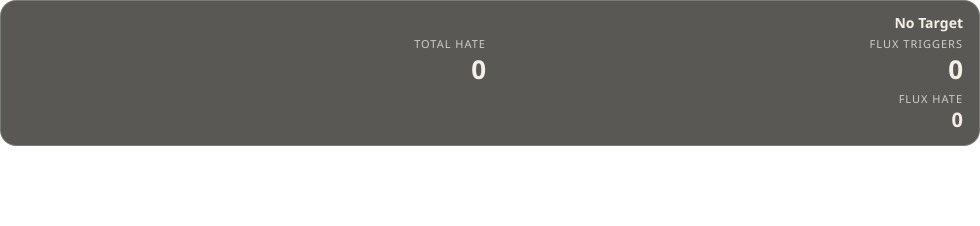
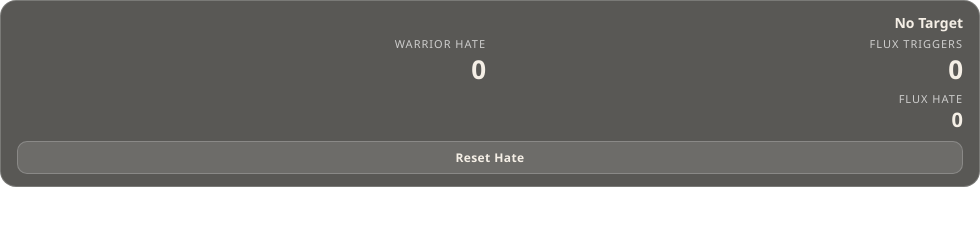
Before and after one commit to Tycee-Eecyt/p99-hate-meter, an Electron app: page overlay.html in a window 980 px wide. Drawn offline with Linux system fonts and the light colour scheme; no server answers.

Commit message:
Add overlay reset button and layout tweaks

```diff
--- a/overlay.css
+++ b/overlay.css
@@ -21,6 +21,7 @@ body {
   background: transparent;
   font-family: "Space Grotesk", "Segoe UI", sans-serif;
   color: var(--ink);
+  overflow: hidden;
 }
 
 .overlay {
@@ -29,6 +30,7 @@ body {
   border-radius: 16px;
   padding: 12px 16px;
   min-width: 260px;
+  height: 100%;
   text-align: right;
   user-select: none;
   -webkit-app-region: drag;
@@ -70,3 +72,19 @@ body {
   font-size: 20px;
   font-weight: 700;
 }
+
+.overlay-reset {
+  margin-top: 8px;
+  width: 100%;
+  border: 1px solid var(--border);
+  border-radius: 10px;
+  background: rgba(255, 255, 255, 0.12);
+  color: var(--ink);
+  font-family: inherit;
+  font-size: 12px;
+  font-weight: 700;
+  letter-spacing: 0.4px;
+  padding: 7px 10px;
+  cursor: pointer;
+  -webkit-app-region: no-drag;
+}
--- a/overlay.html
+++ b/overlay.html
@@ -11,7 +11,7 @@
       <div class="overlay-name" id="overlayName">No Target</div>
       <div class="overlay-grid">
         <div class="overlay-stat">
-          <div class="overlay-label">Total Hate</div>
+          <div class="overlay-label">Warrior Hate</div>
           <div class="overlay-value" id="overlayHate">0</div>
         </div>
         <div class="overlay-stat">
@@ -21,6 +21,7 @@
       </div>
       <div class="overlay-label overlay-sub-label">Flux Hate</div>
       <div class="overlay-sub-value" id="overlayFluxHate">0</div>
+      <button class="overlay-reset" id="overlayResetBtn" type="button">Reset Hate</button>
     </div>
 
     <script src="overlay.js"></script>
--- a/overlay.js
+++ b/overlay.js
@@ -2,6 +2,7 @@ const overlayValue = document.getElementById("overlayHate");
 const overlayName = document.getElementById("overlayName");
 const overlayFluxCount = document.getElementById("overlayFluxCount");
 const overlayFluxHate = document.getElementById("overlayFluxHate");
+const overlayResetBtn = document.getElementById("overlayResetBtn");
 
 if (window.agroApi && window.agroApi.onOverlayState) {
   window.agroApi.onOverlayState((state) => {
@@ -12,3 +13,9 @@ if (window.agroApi && window.agroApi.onOverlayState) {
     overlayFluxHate.textContent = String(state.fluxHate || 0);
   });
 }
+
+if (overlayResetBtn && window.agroApi && window.agroApi.requestResetHate) {
+  overlayResetBtn.addEventListener("click", () => {
+    window.agroApi.requestResetHate();
+  });
+}
```
